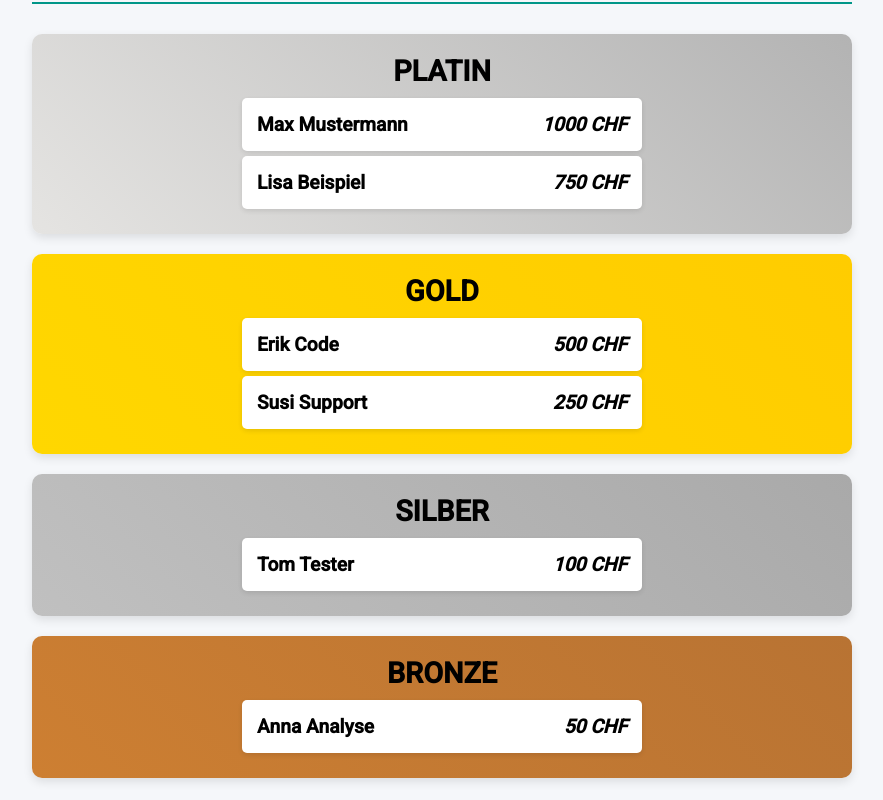
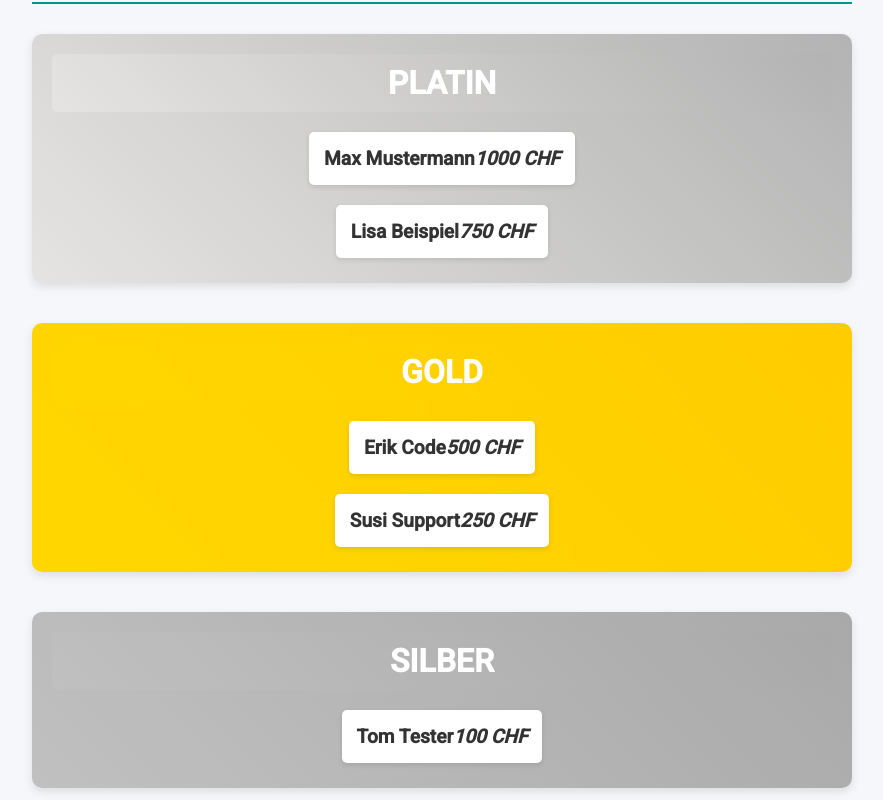
Before and after one commit to tbs-dienste/webfrostend, a React (Create React App) app: page /ueber-uns in a window 1280 px wide. Shown: the part 780-1580 px from the top of the page, without its empty margins (198-1081 px from the left). Built offline with nearby package versions, Linux system fonts and the light colour scheme; what @react-pdf/renderer would draw is missing.

Commit message:
ÜberUns.scss aktualisieren

```diff
--- a/src/components/Content/ÜberUns.scss
+++ b/src/components/Content/ÜberUns.scss
@@ -51,19 +51,31 @@ $bronze: linear-gradient(45deg, #cd7f32, #b87333);
   .spender-container {
     display: flex;
     flex-direction: column;
-    gap: 20px;
+    gap: 40px;
     margin-top: 30px;
   }
 
+  // Styling für jeden Rang-Bereich
   .spender-rang {
     padding: 20px;
     border-radius: 10px;
     box-shadow: 0px 4px 10px rgba(0, 0, 0, 0.1);
+    text-align: center;
 
     h3 {
-      font-size: 1.8em;
-      margin-bottom: 10px;
+      font-size: 2em;
+      margin-bottom: 15px;
       text-transform: uppercase;
+      padding: 10px;
+      border-radius: 5px;
+      color: white;
+    }
+
+    .spender-list {
+      display: flex;
+      flex-direction: column;
+      gap: 10px;
+      align-items: center;
     }
   }
 
@@ -97,21 +109,21 @@ $bronze: linear-gradient(45deg, #cd7f32, #b87333);
   // Farben für die Spendenkategorien
   .spender-platin {
     background: $platin;
-    color: black;
+    h3 { background: $platin; }
   }
 
   .spender-gold {
     background: $gold;
-    color: black;
+    h3 { background: $gold; }
   }
 
   .spender-silber {
     background: $silber;
-    color: black;
+    h3 { background: $silber; }
   }
 
   .spender-bronze {
     background: $bronze;
-    color: black;
+    h3 { background: $bronze; }
   }
 }
```
